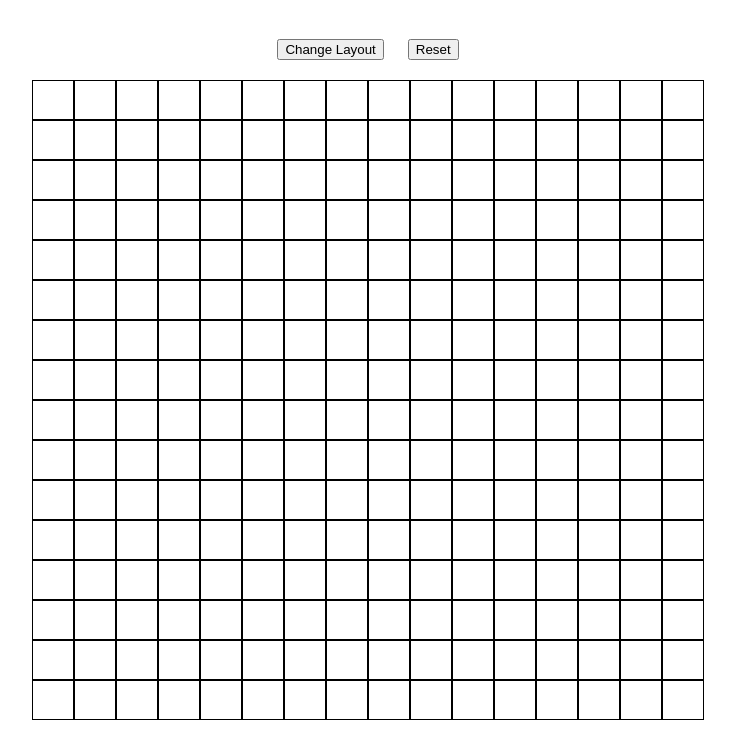
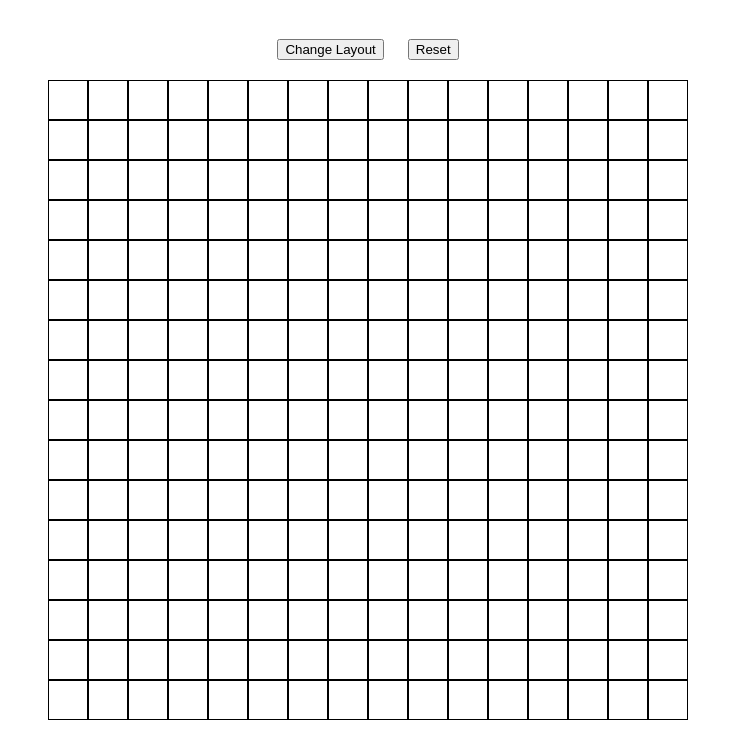
Before and after one commit to JimmyMetz3/etch-a-sketch, a plain HTML site: page index.html in a window 1280 px wide. Shown: the part 69-800 px from the top of the page, without its empty margins (272-1007 px from the left). Drawn offline with Linux system fonts and the light colour scheme.

Commit message:
Adjust boxes to fit specified width and height with flex grow and flex shrink

```diff
--- a/styles/style.css
+++ b/styles/style.css
@@ -7,20 +7,21 @@ body {
 #container {
     display: flex;
     flex-direction: column;
+    width: 640px;
+    height: 640px;
+    flex: 1 1 auto;
 }
 
 
 .row {
     display: flex;
     justify-content: center;
-    height: 40px;
-    width: 640px;
+    flex: 1 1 auto;
 }
 
 
 .box {
-    display: flex;
-    min-width: 40px;
+    flex: 1 1 0%;
     background-color: white;
     border: 1px solid black;
 }
```
